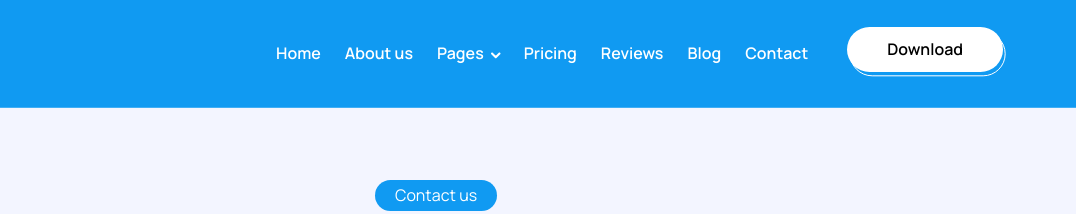
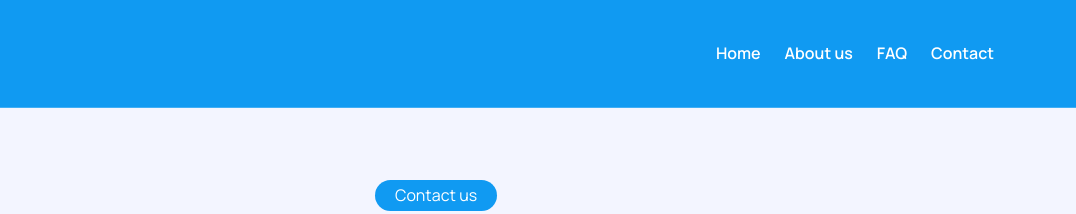
Before and after one commit to BrilliantCoder39/htmltheme, a plain HTML site: page contact.html in a window 1280 px wide. Shown: the top 214 px of the page, 204-1280 px from the left. Drawn offline with Linux system fonts and the light colour scheme.

Commit message:
Update contact.html

```diff
--- a/contact.html
+++ b/contact.html
@@ -63,7 +63,7 @@
               <a class="nav-link" href="about.html">About us</a>
             </li>
             <!-- secondery menu start -->
-            <li class="nav-item has_dropdown">
+            <!-- <li class="nav-item has_dropdown">
               <a class="nav-link" href="#">Pages</a>
               <span class="drp_btn"><i class="icofont-rounded-down"></i></span>
               <div class="sub_menu">
@@ -74,27 +74,27 @@
                   <li><a href="sign-up.html">Sign Up</a></li>
                 </ul>
               </div>
-            </li>
+            </li> -->
             <!-- secondery menu end -->
 
             <li class="nav-item">
-              <a class="nav-link" href="pricing.html">Pricing</a>
+              <a class="nav-link" href="pricing.html">FAQ</a>
             </li>
-            <li class="nav-item">
+            <!-- <li class="nav-item">
               <a class="nav-link" href="reviews.html">Reviews</a>
             </li>
             <li class="nav-item">
               <a class="nav-link" href="blog-list.html">Blog</a>
-            </li>
+            </li> -->
             <li class="nav-item">
               <a class="nav-link" href="contact.html">Contact</a>
             </li>
-            <li class="nav-item">
+            <!-- <li class="nav-item">
               <div class="btn_block">
                 <a class="nav-link dark_btn" href="contact.html">Download</a>
                 <div class="btn_bottom"></div>
               </div>
-            </li>
+            </li> -->
           </ul>
         </div>
       </nav>
```
